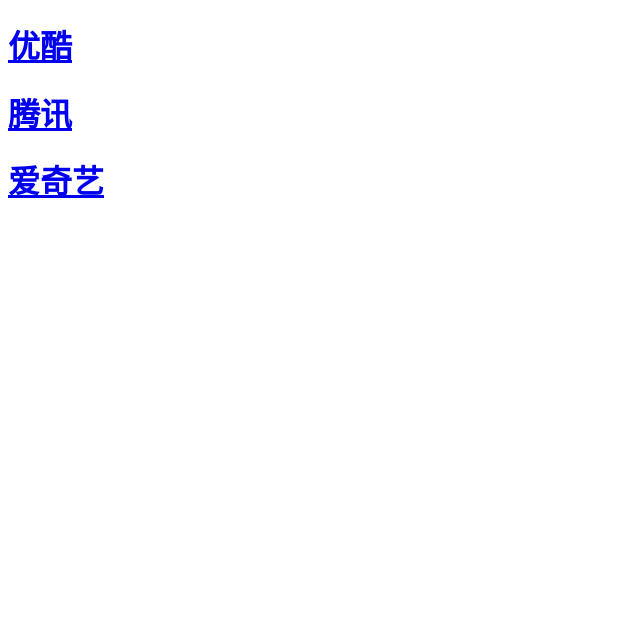
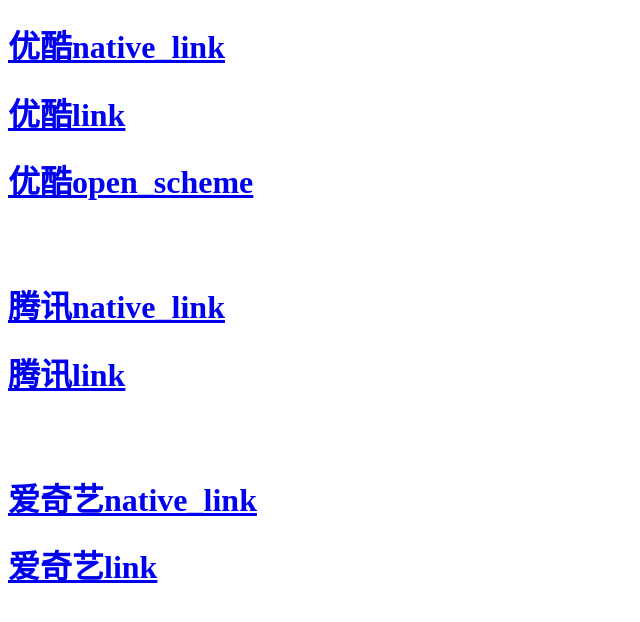
Before and after one commit to lizhilei/leetcode, a plain HTML site: page index.html in a window 1280 px wide. Shown: the whole page, without its empty margins (0-640 px from the left). Drawn offline with Linux system fonts and the light colour scheme.

Commit message:
Update index.html

```diff
--- a/index.html
+++ b/index.html
@@ -6,8 +6,18 @@
     <meta name="viewport" content="width=device-width, user-scalable=no, minimum-scale=1.0, maximum-scale=1.0">
 </head>
 <body>
-<h1><a href='youku://play?vid=XMjkzNDEwMzM3Mg==&source=weibo-videocard'>优酷</a></h1>
-<h1><a href='tenvideo2://?action=5&video_id=n0024gz6uy2&from=887'>腾讯</a></h1>
-<h1><a href='iqiyi://mobile/player?aid=203965201&tvid=692992100&ftype=27&subtype=136'>爱奇艺</a></h1>
+    <h1><a href='youku://play?vid=XMjkzNDEwMzM3Mg==&source=weibo-videocard'>优酷native_link</a></h1>
+    <h1><a href='http://v.youku.com/v_show/id_XMjgwNjYyNjEwMA==.html'>优酷link</a></h1>
+    <h1><a href='ykwbplay://playurl?url=https%3A%2F%2Fapi.youku.com%2Fvideos%2Fplayer%2Ffile%3Fdata%3DWcEl1oquZd3dOall5TmpFd01BPT18MHwxfDEwMDUw&vid=XMjgwNjYyNjEwMA==&source=weibo-player'>优酷open_scheme</a></h1>
+
+    <br/><br/>
+
+    <h1><a href='tenvideo2://?action=5&video_id=n0024gz6uy2&from=887'>腾讯native_link</a></h1>
+    <h1><a href='http://v.qq.com/page/g/i/5/g00241dnbi5.html?ptag=887'>腾讯link</a></h1>
+
+    <br/><br/>
+
+    <h1><a href='iqiyi://mobile/player?aid=203965201&tvid=692992100&ftype=27&subtype=136'>爱奇艺native_link</a></h1>
+    <h1><a href='http://m.iqiyi.com/v_19rr8jbmeo.html?vfm=m_108_xlwb&t=1502247868816'>爱奇艺link</a></h1>
 </body>
 </html>
```
